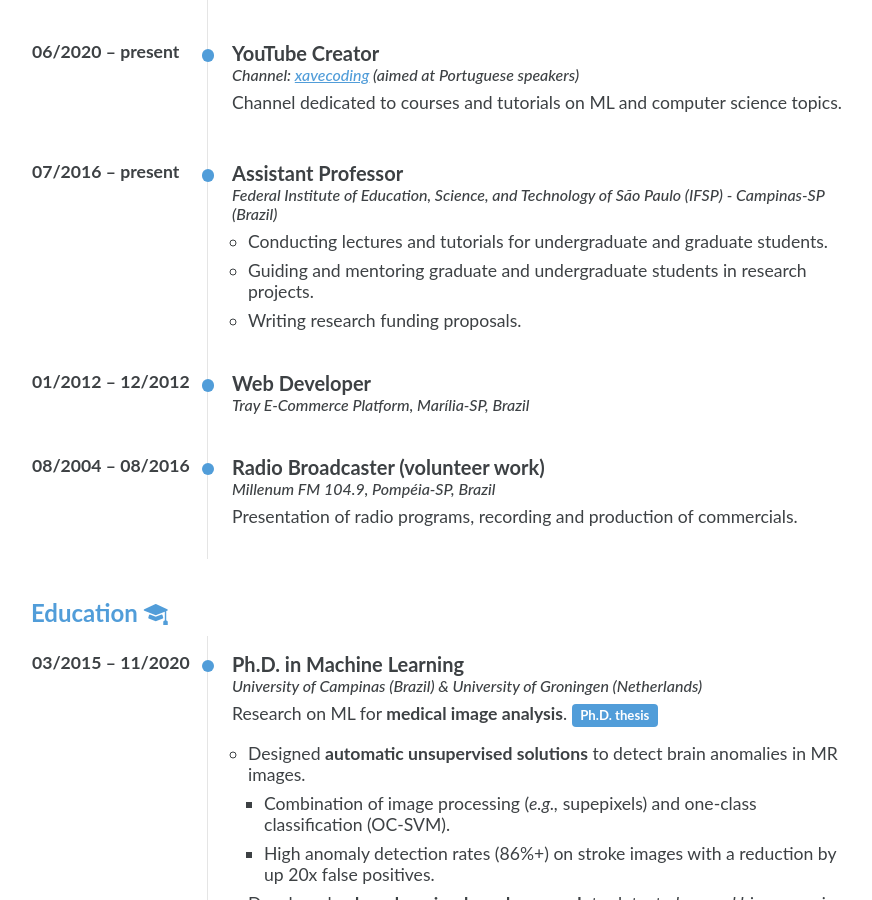
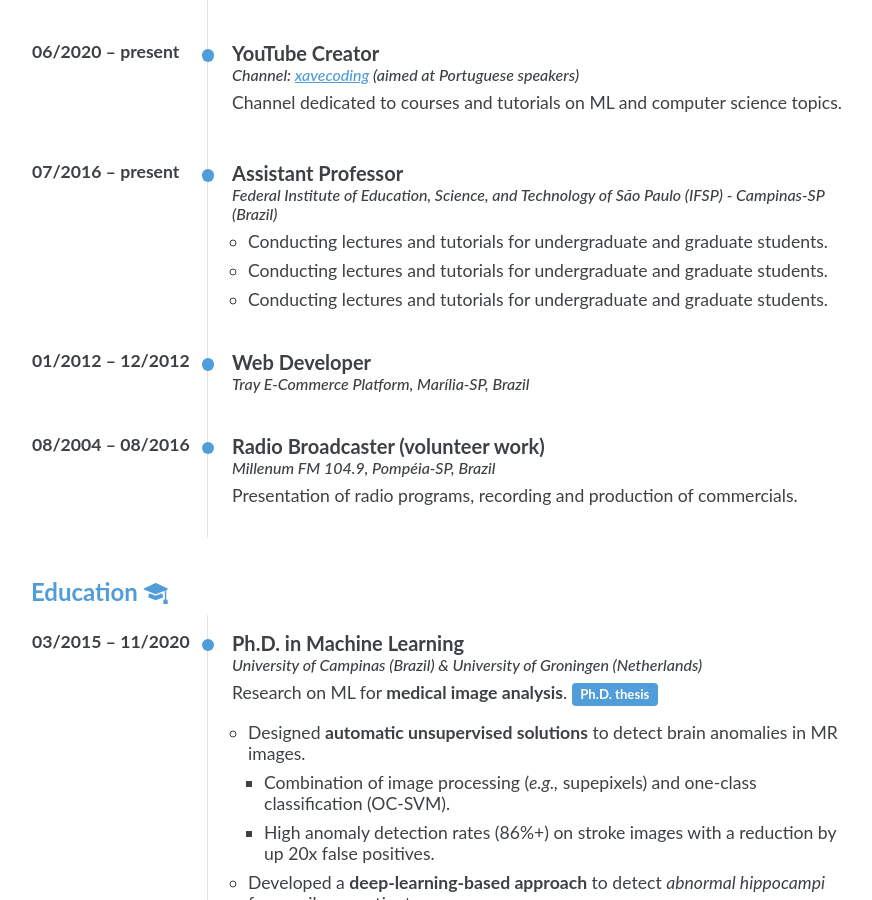
Before and after one commit to iamsamucoding/iamsamucoding.github.io, a Jekyll site: the page built from about.html, in a window 1280 px wide and 900 px high, scrolled down 700 px. Shown: the whole window, without its empty margins (336-1208 px from the left). Built offline with Jekyll 4.4.1, drawn with Linux system fonts in a browser that asks for light colours.

Commit message:
modularizing Experience in About by using data

```diff
--- a/about.html
+++ b/about.html
@@ -30,42 +30,22 @@
     <div class="row">
         <div class="col-sm-12">
             <ul class="timeline">
-                <li class="timeline-item"">
-                    <div class=" timeline-date">10/2020 – present <span class="time"></span></div>
-                    <h5 class="timeline-title">Coordinator of Data Science Specialization</h5>
-                    <h6 class="timeline-subtitle">Federal Institute of Education, Science, and Technology of São Paulo (IFSP) -
-                        Campinas-SP (Brazil)</h6>
-                    <p>Faculty management, project and student supervision, and fundraising.</p>
-                </li>
-                <li class="timeline-item"">
-                    <div class=" timeline-date">06/2020 – present <span class="time"></span></div>
-                    <h5 class="timeline-title">YouTube Creator</h5>
-                    <h6 class="timeline-subtitle">Channel: <a href="https://youtube.com/xavecoding" target="_blank"
-                            rel="nofollow noopener noreferrer">xavecoding</a> (aimed at Portuguese speakers)</h6>
-                    <p>Channel dedicated to courses and tutorials on ML and computer science topics.</p>
-                </li>
-                <li class="timeline-item"">
-                        <div class=" timeline-date">07/2016 – present <span class="time"></span></div>
-                    <h5 class="timeline-title">Assistant Professor</h5>
-                    <h6 class="timeline-subtitle">Federal Institute of Education, Science, and Technology of São Paulo (IFSP) -
-                        Campinas-SP (Brazil)</h6>
-                    <ul>
-                        <li>Conducting lectures and tutorials for undergraduate and graduate students.</li>
-                        <li>Guiding and mentoring graduate and undergraduate students in research projects.</li>
-                        <li>Writing research funding proposals.</li>
-                    </ul>
-                </li>
-                <li class="timeline-item"">
-                    <div class=" timeline-date">01/2012 – 12/2012 <span class="time"></span></div>
-                    <h5 class="timeline-title">Web Developer</h5>
-                    <h6 class="timeline-subtitle">Tray E-Commerce Platform, Marília-SP, Brazil</h6>
-                </li>
-                <li class="timeline-item"">
-                    <div class=" timeline-date">08/2004 – 08/2016 <span class="time"></span></div>
-                    <h5 class="timeline-title">Radio Broadcaster (volunteer work)</h5>
-                    <h6 class="timeline-subtitle">Millenum FM 104.9, Pompéia-SP, Brazil</h6>
-                    <p>Presentation of radio programs, recording and production of commercials.</p>
-                </li>
+                {% for item in site.data.experience %}
+                    <li class="timeline-item"">
+                        <div class=" timeline-date">{{ item.date }} <span class="time"></span></div>
+                        <h5 class="timeline-title">{{ item.position }}</h5>
+                        <h6 class="timeline-subtitle">{{ item.company }}</h6>
+                        {% if item.assignments.size == 1 %}
+                            <p>{{ item.assignments[0] }}</p>
+                        {% else %}
+                            <ul>
+                                {% for assignment in item.assignments %}
+                                    <li>Conducting lectures and tutorials for undergraduate and graduate students.</li>
+                                {% endfor %}
+                            </ul>
+                        {% endif %}
+                    </li>
+                {% endfor %}
             </ul>
         </div>
     </div>
```
Also changed, not shown: _data/experience.yml (added, +26 -0 lines).
